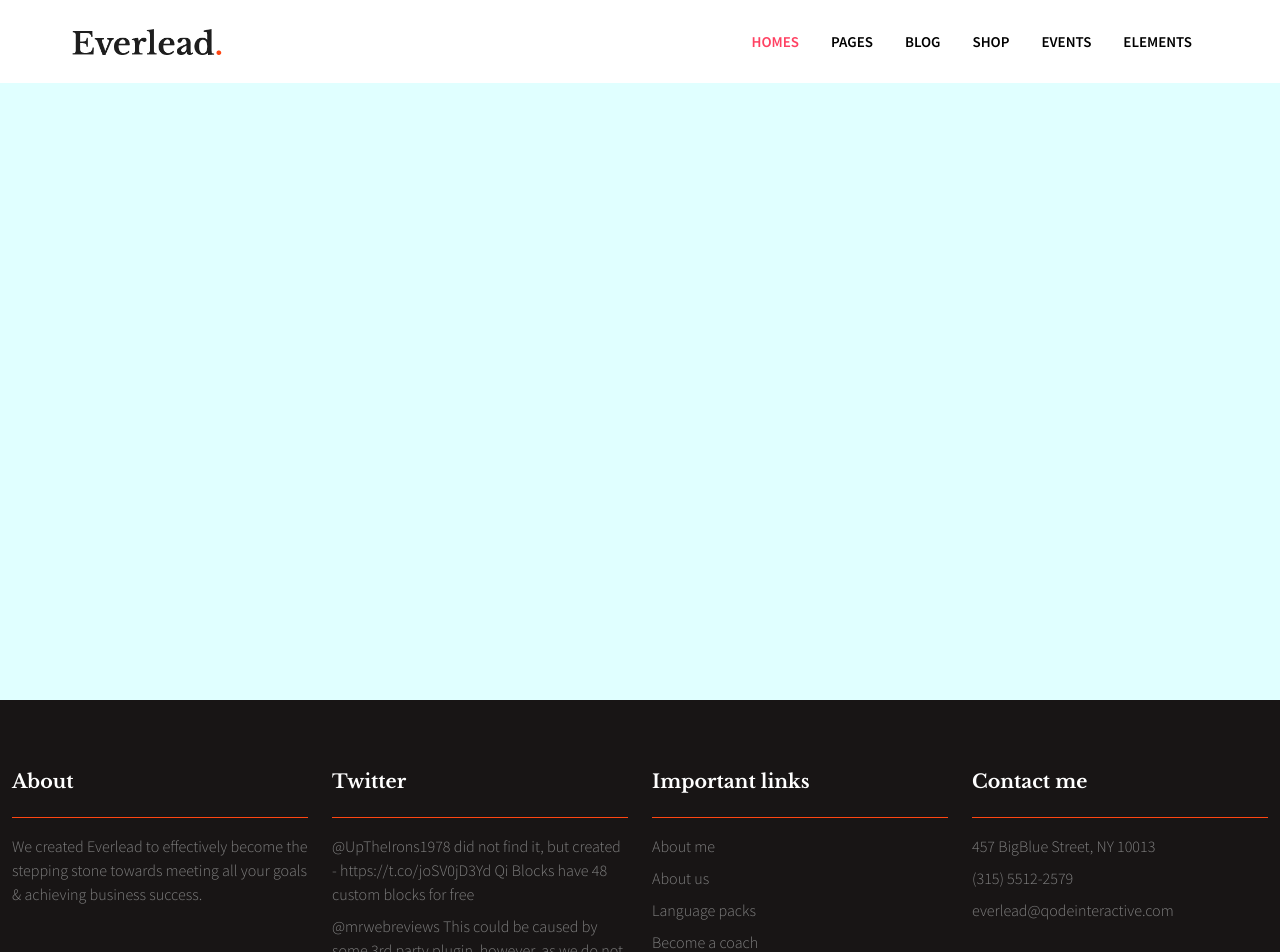
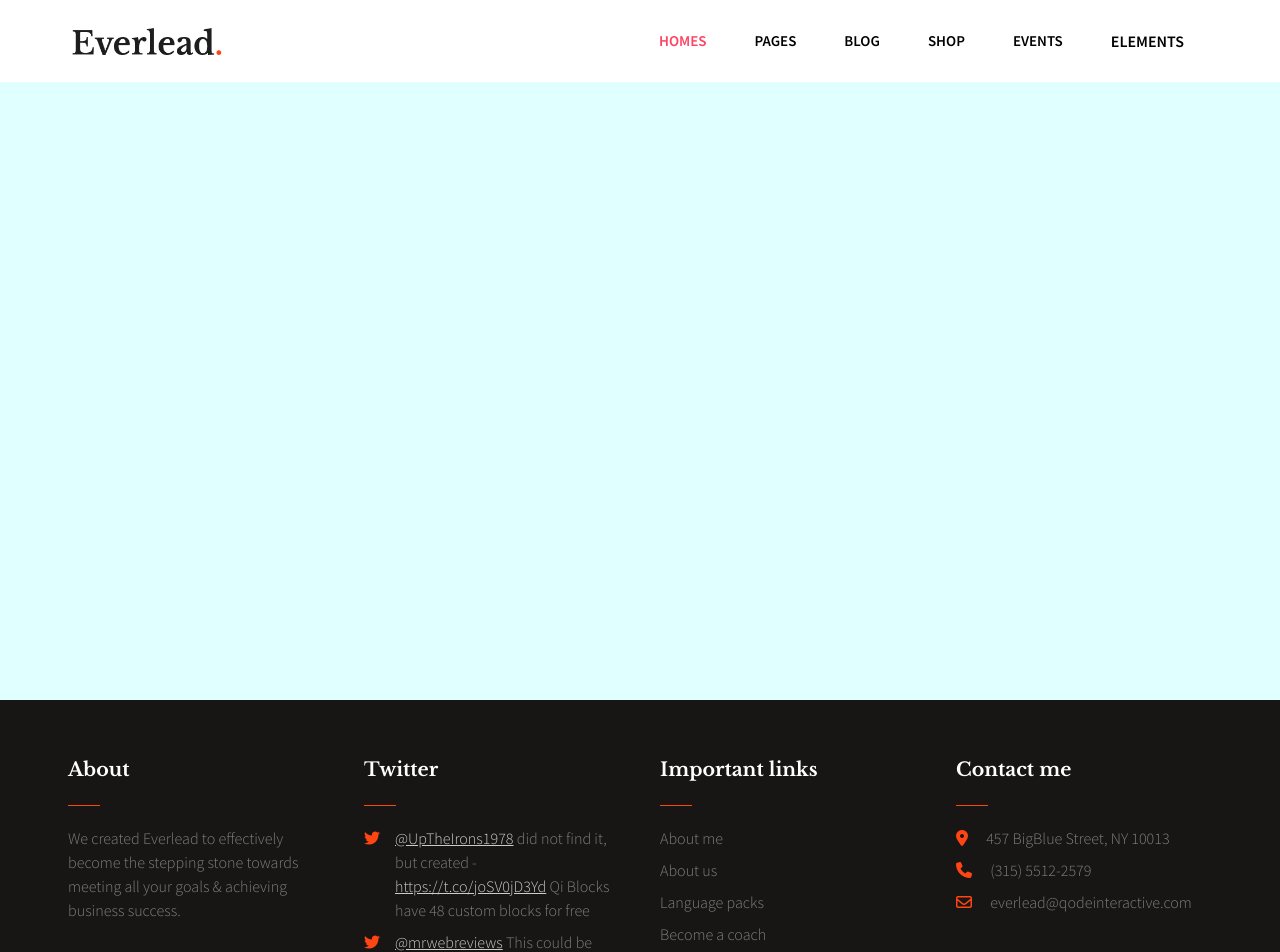
Before and after one commit to sophiamziou/proj-html-vuejs, a Vue app: page / in a window 1280 px wide. Shown: the top 952 px of the page. Built offline with nearby package versions, Linux system fonts and the light colour scheme.

Commit message:
header and footer improved

```diff
--- a/package.json
+++ b/package.json
@@ -9,8 +9,8 @@
     "preview": "vite preview"
   },
   "dependencies": {
+    "@fortawesome/fontawesome-free": "^6.2.1",
     "bootstrap": "^5.3.0-alpha1",
-    "fontawesome": "^5.6.3",
     "vue": "^3.2.45"
   },
   "devDependencies": {
--- a/src/components/AppContent.vue
+++ b/src/components/AppContent.vue
@@ -2,9 +2,7 @@
 export default {};
 </script>
 <template lang="">
-  <main>
-    <h1>content</h1>
-  </main>
+  <main></main>
 </template>
 <style lang="scss">
 main {
--- a/src/components/AppFooter.vue
+++ b/src/components/AppFooter.vue
@@ -12,8 +12,8 @@ export default {
         {
           title: "Twitter",
           content: [
-            "@UpTheIrons1978 did not find it, but created - https://t.co/joSV0jD3Yd Qi Blocks have 48 custom blocks for free",
-            "@mrwebreviews This could be caused by some 3rd party plugin, however, as we do not have enough information about se… https://t.co/YxmWae8sUV",
+            `<div><i class="fa-brands fa-twitter"></i></div><div><a href="#">@UpTheIrons1978</a> did not find it, but created - <a href="https://t.co/joSV0jD3Yd">https://t.co/joSV0jD3Yd</a> Qi Blocks have 48 custom blocks for free</div>`,
+            `<div><i class="fa-brands fa-twitter"></i></div><div><a href="#">@mrwebreviews</a> This could be caused by some 3rd party plugin, however, as we do not have enough information about se… <a href="https://t.co/YxmWae8sUVx">https://t.co/YxmWae8sUVx</a></div>`,
           ],
         },
         {
@@ -29,9 +29,9 @@ export default {
         {
           title: "Contact me",
           content: [
-            " 457 BigBlue Street, NY 10013",
-            "(315) 5512-2579 ",
-            "everlead@qodeinteractive.com",
+            `<div><i class="fa-solid fa-location-dot"></i> 457 BigBlue Street, NY 10013</div>`,
+            `<div><i class="fa-solid fa-phone"></i> (315) 5512-2579</div>`,
+            `<div><i class="fa-regular fa-envelope"></i> everlead@qodeinteractive.com</div>`,
           ],
         },
       ],
@@ -42,15 +42,14 @@ export default {
 <template lang="">
   <footer>
     <div class="container-fluid footer">
-      <div class="row">
-        <div class="col my-5" v-for="(item, index) in footerItems">
+      <div class="row p-5">
+        <div class="col m-2" v-for="(item, index) in footerItems">
           <p>
             {{ item.title }}
           </p>
+          <div class="line"></div>
           <ul>
-            <li v-for="(item, index) in item.content">
-              {{ item }}
-            </li>
+            <li v-html="item" v-for="(item, index) in item.content"></li>
           </ul>
         </div>
       </div>
@@ -59,7 +58,6 @@ export default {
       <div class="row">
         <div class="col">
           <a href="#">© 2019 Qode Interactive, All Rights Reserved</a>
-          <a href="#"></a>
         </div>
       </div>
     </div>
@@ -75,18 +73,29 @@ footer {
       font-family: "Libre Baskerville", serif;
       font-size: 19px;
       font-weight: 700;
-      padding: 20px 0px;
-      border-bottom: 1px solid #ff4612;
+    }
+    .line {
+      margin: 20px 0px;
+      width: 32px;
+      height: 1px;
+      background-color: #ff4612;
     }
     ul {
       color: grey;
       padding: 0;
       li {
+        display: flex;
         list-style: none;
         margin: 8px 0;
+        a {
+          color: #ccc;
+        }
+        i {
+          color: #ff4612;
+          margin-right: 15px;
+        }
       }
       li:hover {
-        color: white;
         cursor: pointer;
       }
     }
--- a/src/components/AppHeader.vue
+++ b/src/components/AppHeader.vue
@@ -62,10 +62,56 @@ export default {
             "Event types",
           ],
         },
+      ],
+      Elements: [
         {
-          label: "ELEMENTS",
-          url: "#",
-          active: false,
+          title: "Classic",
+          content: [
+            "Accordion",
+            "Buttons",
+            "Clients",
+            "Contact from",
+            "Icon with text",
+            "Image gallery",
+          ],
+        },
+        {
+          title: "Presentational",
+          content: [
+            "Booked calendar",
+            "Event list",
+            "Event list slider",
+            "Blog list",
+            "Portfolio list",
+            "Shop list",
+            "Team",
+            "Testimonials",
+          ],
+        },
+        {
+          title: "Infographic",
+          content: [
+            "Counters",
+            "Countdown",
+            "Google maps",
+            "Pie chart",
+            "Progress bar",
+            "Pricing tables",
+            "Video button",
+          ],
+        },
+        {
+          title: "Typographic",
+          content: [
+            "Headings",
+            "Columns",
+            "Blockquote",
+            "Custom font",
+            "Dropcaps",
+            "Section title",
+            "Separators",
+            "Highlights",
+          ],
         },
       ],
     };
@@ -82,10 +128,10 @@ export default {
         <div class="navbar p-0">
           <div class="logo">
             <a href="#">
-              <img src="/public/img/logo-img-01.png" alt="" class="logo" />
+              <img src="/img/logo-img-01.png" alt="" class="logo" />
             </a>
           </div>
-          <AppNavbar :menuItems="menuItems"></AppNavbar>
+          <AppNavbar :menuItems="menuItems" :Elements="Elements"></AppNavbar>
         </div>
       </div>
     </div>
--- a/src/components/AppNavbar.vue
+++ b/src/components/AppNavbar.vue
@@ -16,7 +16,7 @@ export default {
         v-for="(item, index) in menuItems"
         :key="index"
         :class="item.active ? 'active' : ' '"
-        class="nav-item lista"
+        class="nav-item mx-2"
       >
         <div class="dropdown_">
           <div class="dropbtn">
@@ -35,6 +35,30 @@ export default {
           </div>
         </div>
       </li>
+      <li class="nav-item mx-2">
+        <div class="dropdown_">
+          <div class="dropbtn menuitem">ELEMENTS</div>
+          <div class="dropdown_content right">
+            <div class="container">
+              <div class="row">
+                <div class="col text-light" v-for="(item, index) in Elements">
+                  <div>
+                    <p>
+                      {{ item.title }}
+                    </p>
+                    <ul>
+                      <li
+                        v-html="item"
+                        v-for="(item, index) in item.content"
+                      ></li>
+                    </ul>
+                  </div>
+                </div>
+              </div>
+            </div>
+          </div>
+        </div>
+      </li>
     </ul>
   </nav>
 </template>
@@ -47,6 +71,7 @@ export default {
   font-weight: 600;
   text-decoration: none;
   color: black;
+  line-height: 50px;
 }
 .menuitem:hover {
   color: #ff4162;
@@ -77,6 +102,9 @@ export default {
   padding: 30px 15px;
 }
 
+.right {
+  right: 0;
+}
 .dropdown_content a {
   color: grey;
   padding: 6px 16px;
@@ -91,8 +119,4 @@ export default {
 .dropdown_:hover .dropdown_content {
   display: block;
 }
-
-.lista {
-  line-height: 50px;
-}
 </style>
--- a/src/styles/generals.scss
+++ b/src/styles/generals.scss
@@ -1,4 +1,5 @@
 @import "node_modules/bootstrap/scss/bootstrap.scss";
+@import "../../node_modules/@fortawesome/fontawesome-free/css/all.min.css";
 
 * {
   padding: 0;
```
Also changed, not shown: 1 other file (tests, documents, lock files or other folders).
